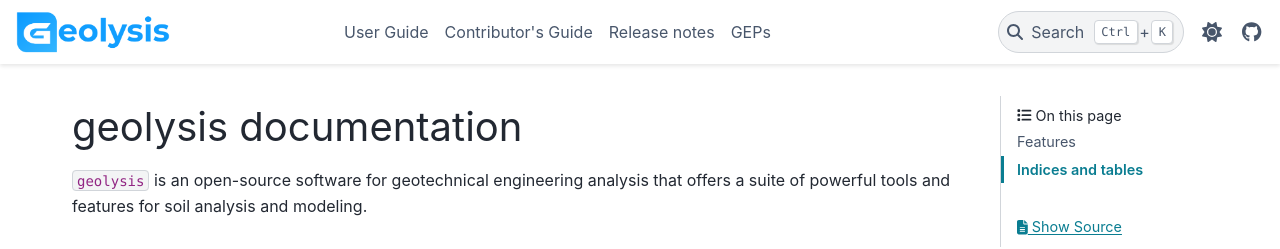
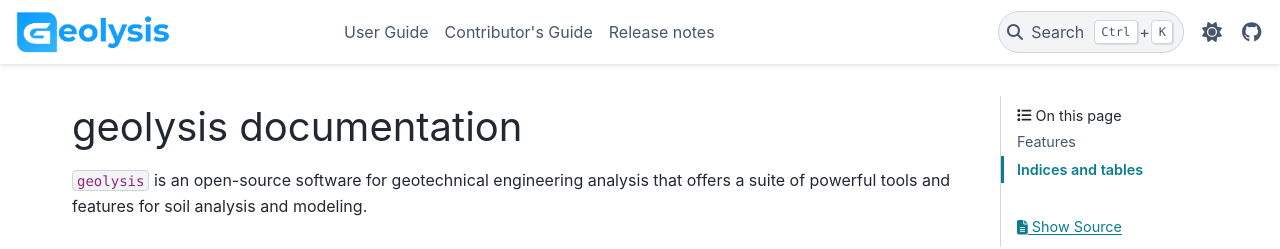
Before and after one commit to patrickboateng/geolysis, a Sphinx documentation site: the page built from docs/source/index.rst, in a window 1280 px wide. Shown: the top 249 px of the page. Built offline with Sphinx 7.4.7 and the PyData theme 0.15.4, drawn with Linux system fonts in a browser that asks for light colours; nearby versions of some CDN libraries; pages that are not in the unit, such as notebooks, are missing from menus.

Commit message:
DOC: removed GEPs index page

```diff
--- a/docs/source/index.rst
+++ b/docs/source/index.rst
@@ -11,7 +11,6 @@
    API Reference <reference/geolysis/index>
    Contributor's Guide <dev/index>
    Release notes <release_notes/index>
-   GEPs <geps/index>
 
 ``geolysis`` is an open-source software for geotechnical engineering analysis that
 offers a suite of powerful tools and features for soil analysis and modeling.
```
